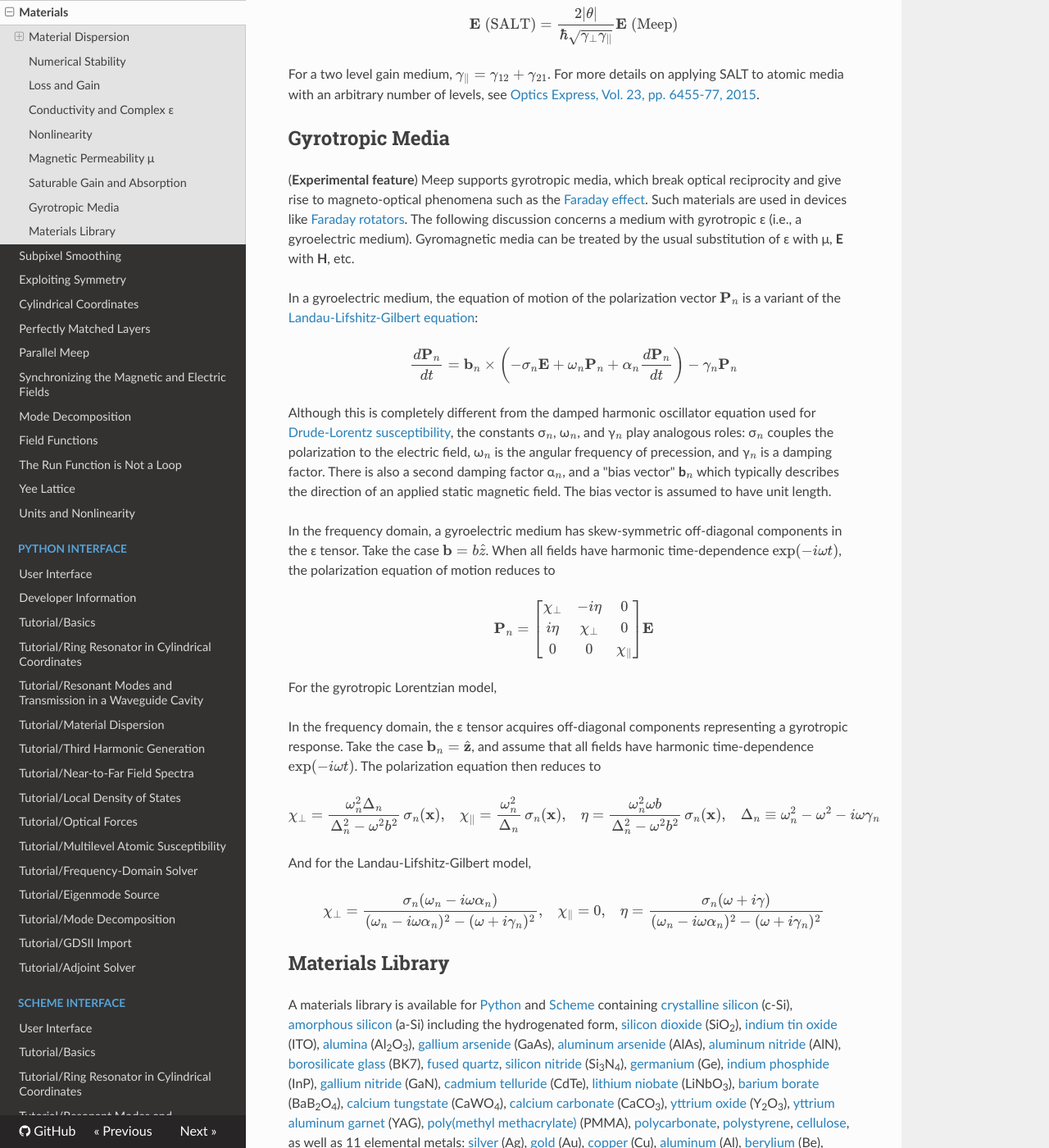
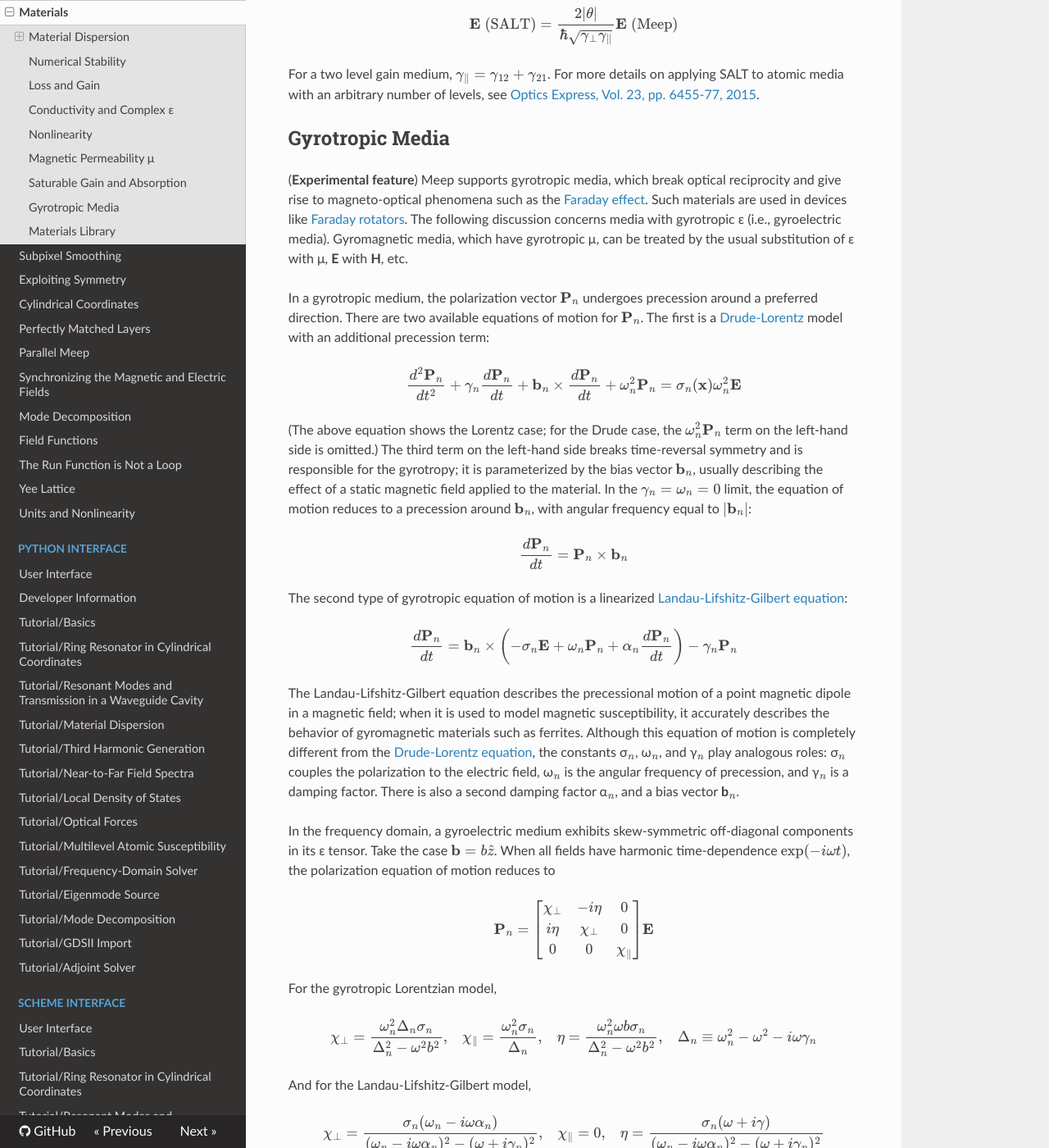
Before and after one commit to NanoComp/meep, an MkDocs documentation site: the page built from doc/docs/Materials.md, in a window 1280 px wide and 1400 px high, scrolled down 7431 px. Shown: the whole window at 82% size. Built offline with MkDocs 1.6.1, drawn with Linux system fonts in a browser that asks for light colours; nearby versions of some CDN libraries; formulas are drawn with MathJax 3; old or Windows-style settings are respelled for this version of MkDocs.

Commit message:
Update Materials.md to discuss both Lorentzian and LLG gyrotropic models

```diff
--- a/doc/docs/Materials.md
+++ b/doc/docs/Materials.md
@@ -170,23 +170,29 @@ For a two level gain medium, $\gamma_\parallel = \gamma_{12} + \gamma_{21}$. For
 Gyrotropic Media
 ----------------
 
-(**Experimental feature**) Meep supports gyrotropic media, which break optical reciprocity and give rise to magneto-optical phenomena such as the [Faraday effect](https://en.wikipedia.org/wiki/Faraday_effect). Such materials are used in devices like [Faraday rotators](https://en.wikipedia.org/wiki/Faraday_rotator). The following discussion concerns a medium with gyrotropic ε (i.e., a gyroelectric medium). Gyromagnetic media can be treated by the usual substitution of ε with μ, **E** with **H**, etc.
+(**Experimental feature**) Meep supports gyrotropic media, which break optical reciprocity and give rise to magneto-optical phenomena such as the [Faraday effect](https://en.wikipedia.org/wiki/Faraday_effect). Such materials are used in devices like [Faraday rotators](https://en.wikipedia.org/wiki/Faraday_rotator). The following discussion concerns media with gyrotropic ε (i.e., gyroelectric media). Gyromagnetic media, which have gyrotropic μ, can be treated by the usual substitution of ε with μ, **E** with **H**, etc.
 
-In a gyroelectric medium, the equation of motion of the polarization vector $\mathbf{P}_n$ is a variant of the [Landau-Lifshitz-Gilbert equation](https://en.wikipedia.org/wiki/Landau%E2%80%93Lifshitz%E2%80%93Gilbert_equation):
+In a gyrotropic medium, the polarization vector $\mathbf{P}_n$ undergoes precession around a preferred direction. There are two available equations of motion for $\mathbf{P}_n$. The first is a [Drude-Lorentz](Materials.md#material-dispersion) model with an additional precession term:
+
+$$\frac{d^2\mathbf{P}_n}{dt^2} + \gamma_n \frac{d\mathbf{P}_n}{dt} + \mathbf{b}_n \times \frac{d\mathbf{P}_n}{dt} + \omega_n^2 \mathbf{P}_n = \sigma_n(\mathbf{x}) \omega_n^2 \mathbf{E}$$
+
+(The above equation shows the Lorentz case; for the Drude case, the $\omega_n^2 \mathbf{P}_n$ term on the left-hand side is omitted.) The third term on the left-hand side breaks time-reversal symmetry and is responsible for the gyrotropy; it is parameterized by the bias vector $\mathbf{b}_n$, usually describing the effect of a static magnetic field applied to the material. In the $\gamma_n = \omega_n = 0$ limit, the equation of motion reduces to a precession around $\mathbf{b}_n$, with angular frequency equal to $|\mathbf{b}_n|$:
+
+$$\frac{d\mathbf{P}_n}{dt} = \mathbf{P}_n \times \mathbf{b}_n$$
+
+The second type of gyrotropic equation of motion is a linearized [Landau-Lifshitz-Gilbert equation](https://en.wikipedia.org/wiki/Landau%E2%80%93Lifshitz%E2%80%93Gilbert_equation):
 
 $$\frac{d\mathbf{P}_n}{dt} = \mathbf{b}_n \times \left( - \sigma_n \mathbf{E} + \omega_n \mathbf{P}_n + \alpha_n \frac{d\mathbf{P}_n}{dt} \right) - \gamma_n \mathbf{P}_n$$
 
-Although this is completely different from the damped harmonic oscillator equation used for [Drude-Lorentz susceptibility](Materials.md#material-dispersion), the constants σ$_n$, ω$_n$, and γ$_n$ play analogous roles: σ$_n$ couples the polarization to the electric field, ω$_n$ is the angular frequency of precession, and γ$_n$ is a damping factor. There is also a second damping factor α$_n$, and a "bias vector" **b**$_n$ which typically describes the direction of an applied static magnetic field. The bias vector is assumed to have unit length.
+The Landau-Lifshitz-Gilbert equation describes the precessional motion of a point magnetic dipole in a magnetic field; when it is used to model magnetic susceptibility, it accurately describes the behavior of gyromagnetic materials such as ferrites. Although this equation of motion is completely different from the [Drude-Lorentz equation](Materials.md#material-dispersion), the constants σ$_n$, ω$_n$, and γ$_n$ play analogous roles: σ$_n$ couples the polarization to the electric field, ω$_n$ is the angular frequency of precession, and γ$_n$ is a damping factor. There is also a second damping factor α$_n$, and a bias vector **b**$_n$.
 
-In the frequency domain, a gyroelectric medium has skew-symmetric off-diagonal components in the ε tensor. Take the case $\mathbf{b} = b \hat{z}$. When all fields have harmonic time-dependence $\exp(-i\omega t)$, the polarization equation of motion reduces to
+In the frequency domain, a gyroelectric medium exhibits skew-symmetric off-diagonal components in its ε tensor. Take the case $\mathbf{b} = b \hat{z}$. When all fields have harmonic time-dependence $\exp(-i\omega t)$, the polarization equation of motion reduces to
 
 $$\mathbf{P}_n =  \begin{bmatrix}\chi_\perp & -i\eta & 0 \\ i\eta & \chi_\perp & 0 \\ 0 & 0 & \chi_\parallel \end{bmatrix} \mathbf{E}$$
 
 For the gyrotropic Lorentzian model,
 
-In the frequency domain, the ε tensor acquires off-diagonal components representing a gyrotropic response. Take the case $\mathbf{b}_n = \hat{\mathbf{z}}$, and assume that all fields have harmonic time-dependence $\exp(-i\omega t)$. The polarization equation then reduces to
-
-$$\chi_\perp = \frac{\omega_n^2 \Delta_n}{\Delta_n^2 - \omega^2 b^2}\,\sigma_n(\mathbf{x}),\;\;\; \chi_\parallel = \frac{\omega_n^2}{\Delta_n}\,\sigma_n(\mathbf{x}), \;\;\; \eta = \frac{\omega_n^2 \omega b}{\Delta_n^2 - \omega^2 b^2}\,\sigma_n(\mathbf{x}), \;\;\;\Delta_n \equiv \omega_n^2 - \omega^2 - i\omega\gamma_n$$
+$$\chi_\perp = \frac{\omega_n^2 \Delta_n \sigma_n}{\Delta_n^2 - \omega^2 b^2},\;\;\; \chi_\parallel = \frac{\omega_n^2 \sigma_n}{\Delta_n}, \;\;\; \eta = \frac{\omega_n^2 \omega b \sigma_n}{\Delta_n^2 - \omega^2 b^2}, \;\;\;\Delta_n \equiv \omega_n^2 - \omega^2 - i\omega\gamma_n$$
 
 And for the Landau-Lifshitz-Gilbert model,
 
```
